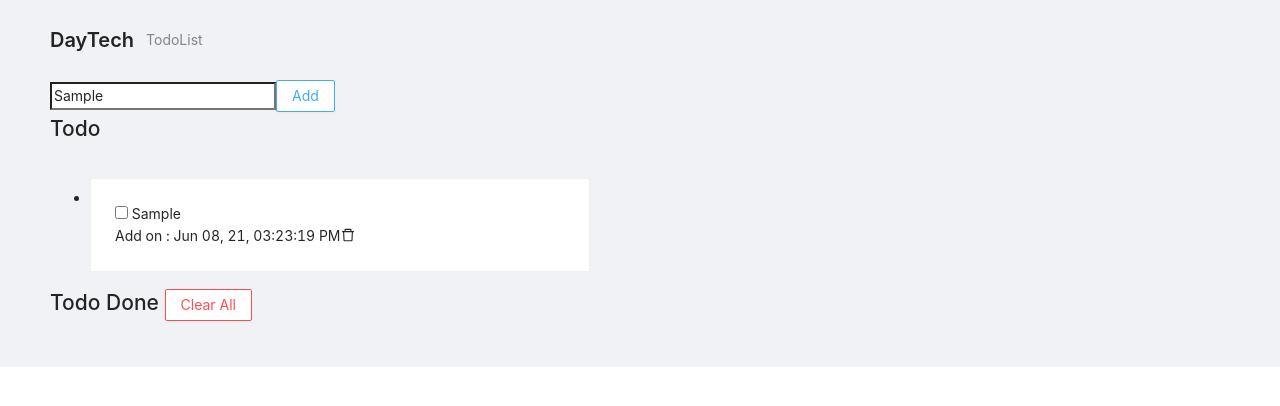
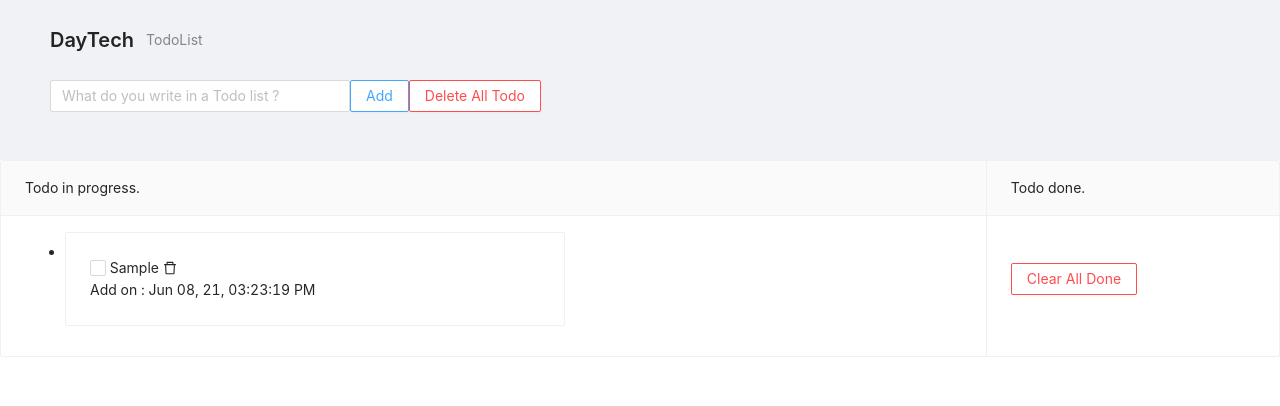
Before and after one commit to PanatchakornKt/Nextjs-Todolist, a Next.js app: page / in a window 1280 px wide. Both pictures are taken after typing "Sample" into the empty fields and a click on the button "Add". Shown: the top 406 px of the page. Built offline with nearby package versions, Linux system fonts and the light colour scheme.

Commit message:
design todo

```diff
--- a/src/components/DisplayTodo.tsx
+++ b/src/components/DisplayTodo.tsx
@@ -6,6 +6,7 @@ import TodoInput from "@/components/TodoInput";
 import TodoList from "@/components/TodoList";
 import DoneList from "@/components/DoneList";
 import Header from "@/components/Header";
+import { Descriptions, Badge } from "antd";
 
 const DisplayTodo = () => {
   const [todos, setTodos] = useRecoilState(todosState);
@@ -59,9 +60,15 @@ const DisplayTodo = () => {
     <>
       <Headers>
         <TodoInput addTodo={addTodo} />
-        <TodoList />
-        <DoneList />
       </Headers>
+      <Descriptions layout="vertical" bordered>
+        <Descriptions.Item label="Todo in progress.">
+          <TodoList />
+        </Descriptions.Item>
+        <Descriptions.Item label="Todo done." >
+          <DoneList />
+        </Descriptions.Item>
+      </Descriptions>
     </>
   );
 };
--- a/src/components/DoneList.tsx
+++ b/src/components/DoneList.tsx
@@ -2,8 +2,7 @@ import React from "react";
 import { useRecoilState } from "recoil";
 import { todosState } from "@/components/AtomsState";
 import { TodoProps } from "@/components/Types";
-import { Space, Card } from "antd";
-import { Button } from "antd";
+import { Space, Card, Button, Checkbox } from "antd";
 
 const DoneList = () => {
   const [todos, setTodos] = useRecoilState(todosState);
@@ -25,25 +24,18 @@ const DoneList = () => {
   return (
     <>
       <div>
-        <h2>
-          Todo Done{" "}
-          <Button danger onClick={() => handleClearAll()}>
-            Clear All
-          </Button>
-        </h2>
-        <br />
-        <ul>
+        <Button danger onClick={() => handleClearAll()}>
+          Clear All Done
+        </Button>
+        <ul className="mt-2">
           {todosDone.map((todo) => {
             return (
               <li key={todo.id} className="mb-2">
                 <Space direction="vertical">
                   <Card style={{ width: 500 }}>
                     <p>
-                      <input
-                        type="checkbox"
-                        defaultChecked={todo.isDone}
-                        disabled
-                      />{" "}
+                      <Checkbox defaultChecked={todo.isDone} disabled />
+                      {(" ", " ")}
                       {todo.content}
                     </p>
                   </Card>
--- a/src/components/Header.tsx
+++ b/src/components/Header.tsx
@@ -5,7 +5,7 @@ interface HeaderProps {
   title: string;
   children: string;
 }
-const { Content } = Layout;
+const { Content, Footer } = Layout;
 
 const Headers: React.FC<HeaderProps> = ({ title = "DayTech", children }) => {
   return (
@@ -22,6 +22,7 @@ const Headers: React.FC<HeaderProps> = ({ title = "DayTech", children }) => {
         <Content style={{ padding: "0 50px" }}>
           <div className="site-layout-content">{children}</div>
         </Content>
+        <Footer></Footer>
       </Layout>
     </>
   );
--- a/src/components/TodoInput.tsx
+++ b/src/components/TodoInput.tsx
@@ -1,5 +1,8 @@
 import React, { useState } from "react";
-import { Button } from 'antd';
+import { useRecoilState } from "recoil";
+import { todosState } from "@/components/AtomsState";
+import { TodoProps } from "@/components/Types";
+import { Button, Input } from "antd";
 
 interface TodoInputProps {
   addTodo: string;
@@ -8,6 +11,7 @@ interface TodoInputProps {
 const TodoInput: React.FC<TodoInputProps> = ({ addTodo }) => {
   const [todo, setTodo] = useState<string>("");
   const [error, setError] = useState<string>("");
+  const [todos, setTodos] = useRecoilState(todosState);
 
   const onInputChange = (e: React.ChangeEvent<HTMLInputElement>) => {
     setTodo(e.target.value);
@@ -21,20 +25,32 @@ const TodoInput: React.FC<TodoInputProps> = ({ addTodo }) => {
     } else {
       addTodo(todo);
     }
+    setTodo("");
+  };
+
+  const handleDelete = (todo: TodoProps) => {
+    if (todos.length > 0) {
+      setTodos([]);
+    }
   };
 
   return (
     <>
       <from>
-        <input
+        <Input
           type="text"
+          style={{ width: 300 }}
+          placeholder="What do you write in a Todo list ?"
+          onChange={onInputChange}
           value={todo}
-          placeholder="What do u want to do?"
-          onChange={onInputChange}
+          allowClear
           required
         />
         <Button type="submit" onClick={onSubmitTodo}>
           Add
+        </Button>
+        <Button danger type="submit" onClick={handleDelete}>
+          Delete All Todo
         </Button>
       </from>
     </>
--- a/src/components/TodoList.tsx
+++ b/src/components/TodoList.tsx
@@ -3,7 +3,7 @@ import { useRecoilState } from "recoil";
 import { todosState } from "@/components/AtomsState";
 import { TodoProps } from "@/components/Types";
 import { DeleteOutlined } from "@ant-design/icons";
-import { Space, Card } from "antd";
+import { Space, Card, Checkbox } from "antd";
 
 const TodoList = () => {
   const [todos, setTodos] = useRecoilState(todosState);
@@ -36,39 +36,37 @@ const TodoList = () => {
 
   return (
     <>
-      <div>
-        <h2>Todo</h2>
-        <br />
       <ul>
         {todosInProgress.map((todo) => {
           return (
             <li key={todo.id} className="mb-2">
               <Space direction="vertical">
                 <Card style={{ width: 500 }}>
-                    <input
-                      type="checkbox"
+                  <div>
+                    <Checkbox
                       defaultChecked={todo.isDone}
                       onClick={() => {
                         updateCheckedItem(todo);
                       }}
-                    />{" "}
+                    />
+                    {(" ", " ")}
                     {todo.content}
-                    <br />
-                    <label className="text-gray-400 text-xs">
-                      Add on : {todo.date}
-                    </label>
+                    {(" ", " ")}
                     <DeleteOutlined
                       onClick={() => {
                         handleDelete(todo);
                       }}
                     />
+                  </div>
+                  <label className="text-gray-400 text-xs ml-5">
+                    Add on : {todo.date}
+                  </label>
                 </Card>
               </Space>
             </li>
           );
         })}
       </ul>
-      </div>
     </>
   );
 };
```
Lines whose indentation alone changed are shown as unchanged.
